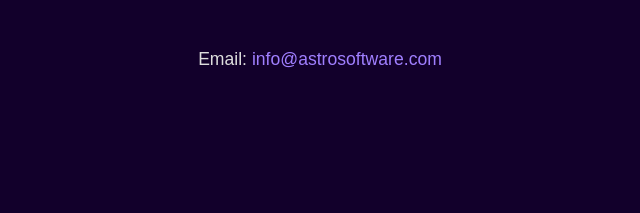
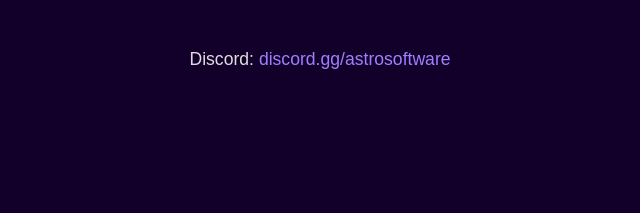
Before and after one commit to Potato6966/astroweb, a plain HTML site: page index.html in a window 1280 px wide. Shown: the part 2283-2496 px from the top of the page, 320-960 px from the left. Drawn offline with Linux system fonts and the light colour scheme; animation ran at ten frames a second.

Commit message:
Update index.html

```diff
--- a/index.html
+++ b/index.html
@@ -56,7 +56,7 @@
 <section id="contact">
   <h2>Contact Us</h2>
   <p>Have questions or want to work together? Reach out to us and let’s create something extraordinary.</p>
-  <p>Email: <a href="mailto:info@astrosoftware.com">info@astrosoftware.com</a></p>
+  <p>Discord: <a href="https://discord.gg/astrosoftware">discord.gg/astrosoftware</a></p>
 </section>
 
 <footer>
```
